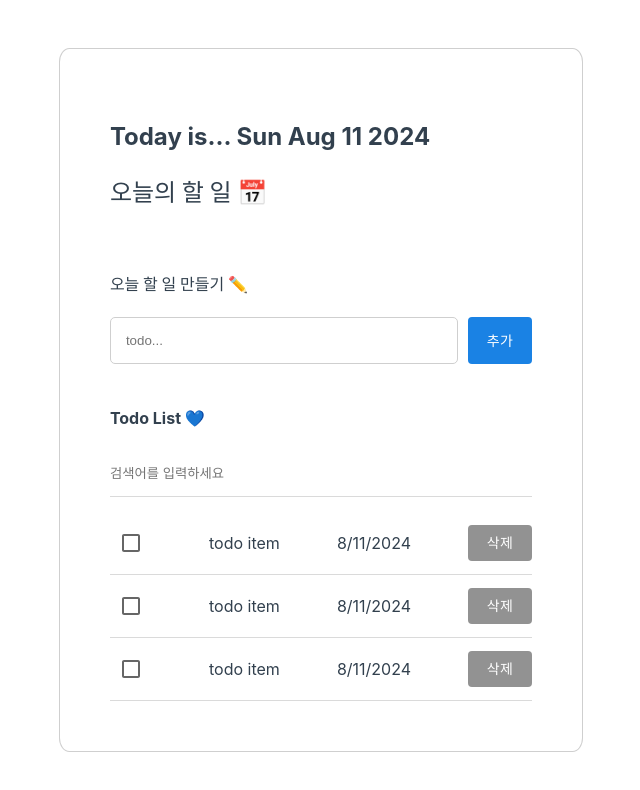
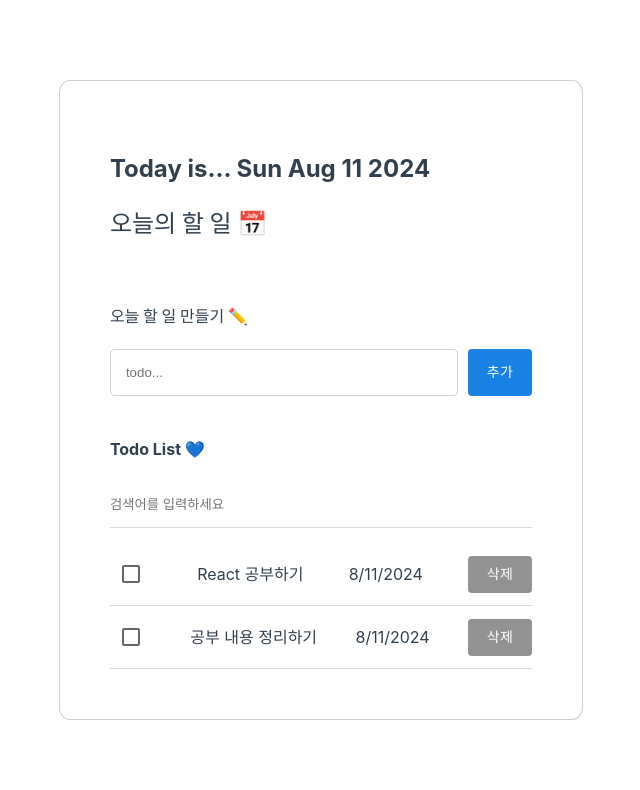
Before and after one commit to Jihye817/React-Study, a React (Vite) app: page /todo in a window 1280 px wide. Shown: the top 790 px of the page, without its empty margins (370-1010 px from the left). Built offline with nearby package versions, Linux system fonts and the light colour scheme.

Commit message:
할 일 추가/삭제 구현

```diff
--- a/src/assets/components/TodoInput.tsx
+++ b/src/assets/components/TodoInput.tsx
@@ -1,12 +1,27 @@
 import { Button } from "@mui/material";
+import { useState } from "react";
 
-const TodoInput = () => {
+const TodoInput = (props: { onCreate: (content: string) => void }) => {
+  const [content, setContent] = useState("");
+
+  const onChangeContent = (e: React.ChangeEvent<HTMLInputElement>) => {
+    setContent(e.target.value);
+  };
+
+  const onSubmit = () => {
+    props.onCreate(content);
+  };
+
   return (
     <div className="todo_input_container">
       <h4>오늘 할 일 만들기 ✏️</h4>
       <div className="todo_input_wrap">
-        <input placeholder="todo..."/>
-        <Button variant="contained" disableElevation>
+        <input
+          placeholder="todo..."
+          value={content}
+          onChange={onChangeContent}
+        />
+        <Button variant="contained" disableElevation onClick={onSubmit}>
           추가
         </Button>
       </div>
--- a/src/assets/components/TodoItem.tsx
+++ b/src/assets/components/TodoItem.tsx
@@ -1,15 +1,30 @@
 import { Button, Checkbox } from "@mui/material";
 import "../styles/TodoListPage.css";
 
-const TodoItem = () => {
+const TodoItem = (props: {
+  id: number;
+  isDone: boolean;
+  content: string;
+  createdDate: number;
+  onDelete: (targetId: number) => void;
+}) => {
+  const onClickDelete = () => {
+    props.onDelete(props.id);
+  };
+
   return (
     <div className="todo_item_wrap">
       <Checkbox />
-      <div>todo item</div>
-      <div>
-        {new Date().toLocaleDateString()}
-      </div>
-      <Button variant="contained" disableElevation className="btn_grey">삭제</Button>
+      <div>{props.content}</div>
+      <div>{new Date(props.createdDate).toLocaleDateString()}</div>
+      <Button
+        variant="contained"
+        disableElevation
+        className="btn_grey"
+        onClick={onClickDelete}
+      >
+        삭제
+      </Button>
     </div>
   );
 };
--- a/src/assets/components/TodoList.tsx
+++ b/src/assets/components/TodoList.tsx
@@ -1,13 +1,18 @@
 import TodoItem from "./TodoItem";
 
-const TodoList = () => {
+const TodoList = (props: {
+  todo: { id: number; isDone: boolean; content: string; createdDate: number }[];
+  onDelete: (targetId: number) => void;
+}) => {
   return (
     <div className="todo_list_container">
       <h4>Todo List 💙</h4>
       <input placeholder="검색어를 입력하세요" />
-      <TodoItem />
-      <TodoItem />
-      <TodoItem />
+      <div>
+        {props.todo.map((item) => (
+          <TodoItem key={item.id} {...item} onDelete={props.onDelete} />
+        ))}
+      </div>
     </div>
   );
 };
--- a/src/assets/pages/TodoListPage.tsx
+++ b/src/assets/pages/TodoListPage.tsx
@@ -3,6 +3,22 @@ import TodoHeader from "../components/TodoHeader";
 import TodoInput from "../components/TodoInput";
 import TodoList from "../components/TodoList";
 import { createTheme } from "@mui/material";
+import { useRef, useState } from "react";
+
+const mockData = [
+  {
+    id: 0,
+    isDone: false,
+    content: "React 공부하기",
+    createdDate: new Date().getTime(),
+  },
+  {
+    id: 1,
+    isDone: false,
+    content: "공부 내용 정리하기",
+    createdDate: new Date().getTime(),
+  },
+];
 
 const TodoListPage = () => {
   const theme = createTheme({
@@ -12,13 +28,31 @@ const TodoListPage = () => {
       },
     },
   });
+  const idRef = useRef(2);
+  const [todo, setTodo] = useState(mockData);
+
+  const onCreate = (content: string) => {
+    const newItem = {
+      id: 2,
+      content,
+      isDone: false,
+      createdDate: new Date().getTime(),
+    };
+
+    setTodo([newItem, ...todo]);
+    idRef.current += 1;
+  };
+
+  const onDelete = (targetId: number) => {
+    setTodo(todo.filter((item) => item.id !== targetId));
+  };
 
   return (
     <ThemeProvider theme={theme}>
       <div className="todo_container">
         <TodoHeader />
-        <TodoInput />
-        <TodoList />
+        <TodoInput onCreate={onCreate} />
+        <TodoList todo={todo} onDelete={onDelete} />
       </div>
     </ThemeProvider>
   );
```
